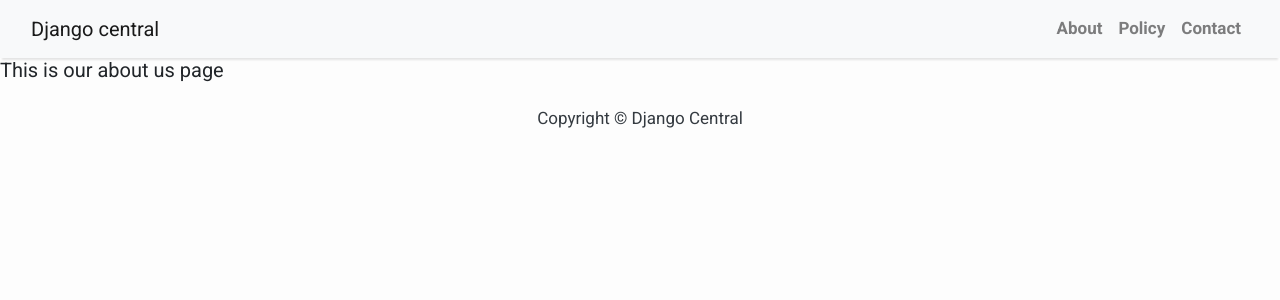
After one commit to benbryson789/DRF_React-Travel-Blog, a Django app: template blog/templates/blog/about.html in a window 1280 px wide. The commit adds this page. Shown: the top 300 px of the page. Run offline with Django 3.2, Linux system fonts and the light colour scheme; the template is opened without the code that fills it, so the values that code supplies are empty; some libraries are stand-ins or nearby versions.

Commit message:
gitadd nav links and function views for blog app and blog url paths

```diff
--- /dev/null
+++ b/blog/templates/blog/about.html
@@ -0,0 +1,5 @@
+{% extends 'blog/base.html' %} {% block content %}
+
+<h5>This is our about us page</h5>
+
+{% endblock %}
--- a/blog/templates/blog/base.html
+++ b/blog/templates/blog/base.html
@@ -45,13 +45,13 @@
                 <div class="collapse navbar-collapse" id="navbarResponsive">
                     <ul class="navbar-nav ml-auto">
                         <li class="nav-item text-black">
-                            <a class="nav-link text-black font-weight-bold" href="#">About</a>
+                            <a class="nav-link text-black font-weight-bold" href="{% url 'blog:about' %}">About</a>
                         </li>
                         <li class="nav-item text-black">
-                            <a class="nav-link text-black font-weight-bold" href="#">Policy</a>
+                            <a class="nav-link text-black font-weight-bold" href="{% url 'blog:policy' %}">Policy</a>
                         </li>
                         <li class="nav-item text-black">
-                            <a class="nav-link text-black font-weight-bold" href="#">Contact</a>
+                            <a class="nav-link text-black font-weight-bold" href="{% url 'blog:contact' %}">Contact</a>
                         </li>
                     </ul>
                 </div>
--- /dev/null
+++ b/blog/templates/blog/contact.html
@@ -0,0 +1,5 @@
+{% extends 'blog/base.html' %} {% block content %}
+
+<h5>This is our contact page</h5>
+
+{% endblock %}
--- /dev/null
+++ b/blog/templates/blog/policy.html
@@ -0,0 +1,5 @@
+{% extends 'blog/base.html' %} {% block content %}
+
+<h5>This is our policy page</h5>
+
+{% endblock %}
--- a/blog/urls.py
+++ b/blog/urls.py
@@ -7,6 +7,9 @@ app_name = 'blog'
 urlpatterns = [
     # path('', TemplateView.asview(template_name="blog/index.html")),
     #path('', TemplateView.as_view(template_name="blog/index.html"),name="home"),
-    path('', views.PostList.as_view(), name='home'),
-    path('<slug:slug>/', views.PostDetail.as_view(), name='post_detail'),
+    path('', views.postlist, name='home'),
+    path('about',views.about, name= 'about'),
+    path('policy',views.policy, name= 'policy'),
+    path('contact',views.contact, name= 'contact'),
+    path('<slug:slug>/', views.postDetail, name='post_detail'),
 ]
```
Also changed, not shown: blog/templates/blog/post_detail.html (+6 -3 lines), blog/views.py (+26 -0 lines), 1 other file.
